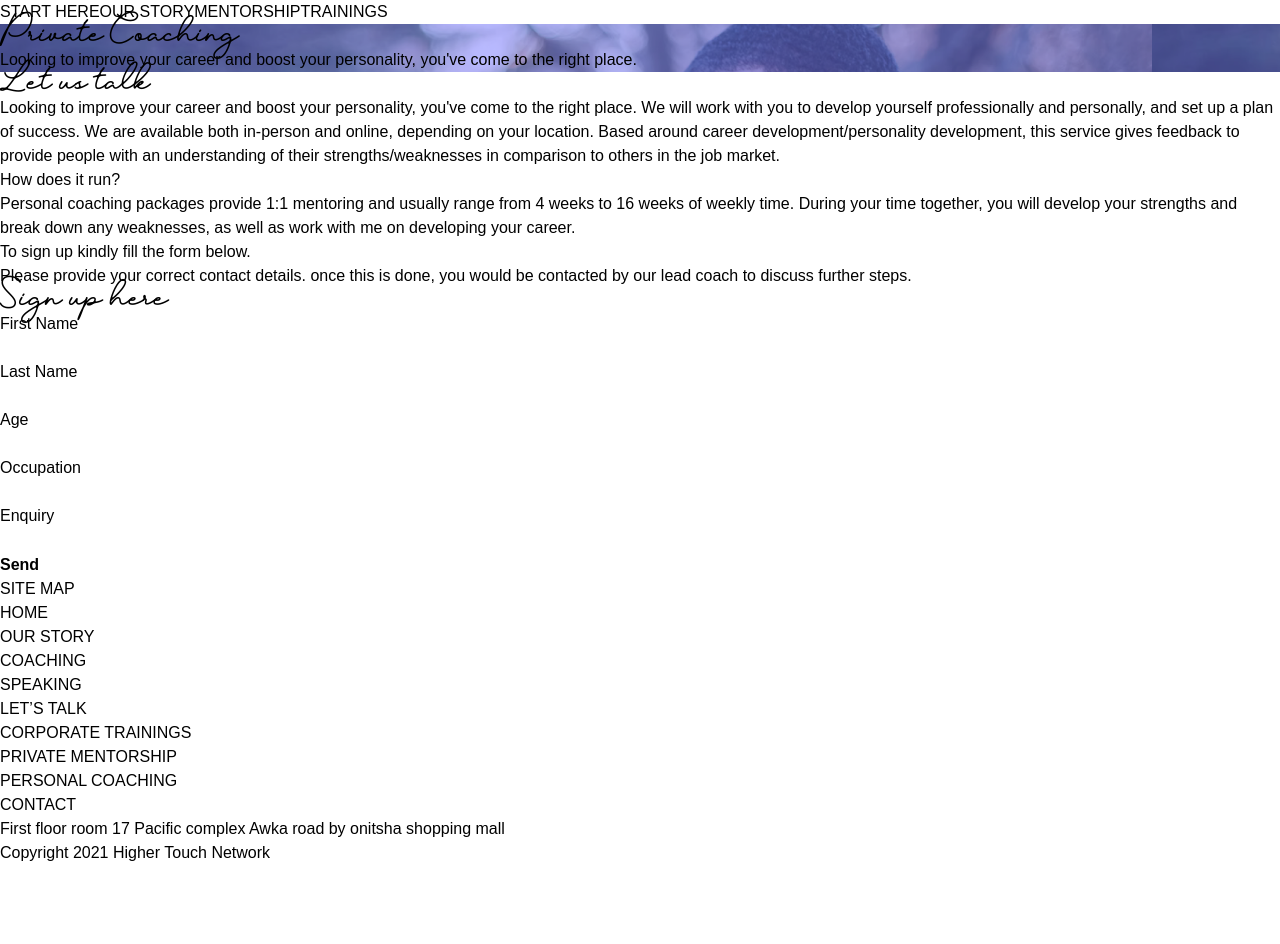
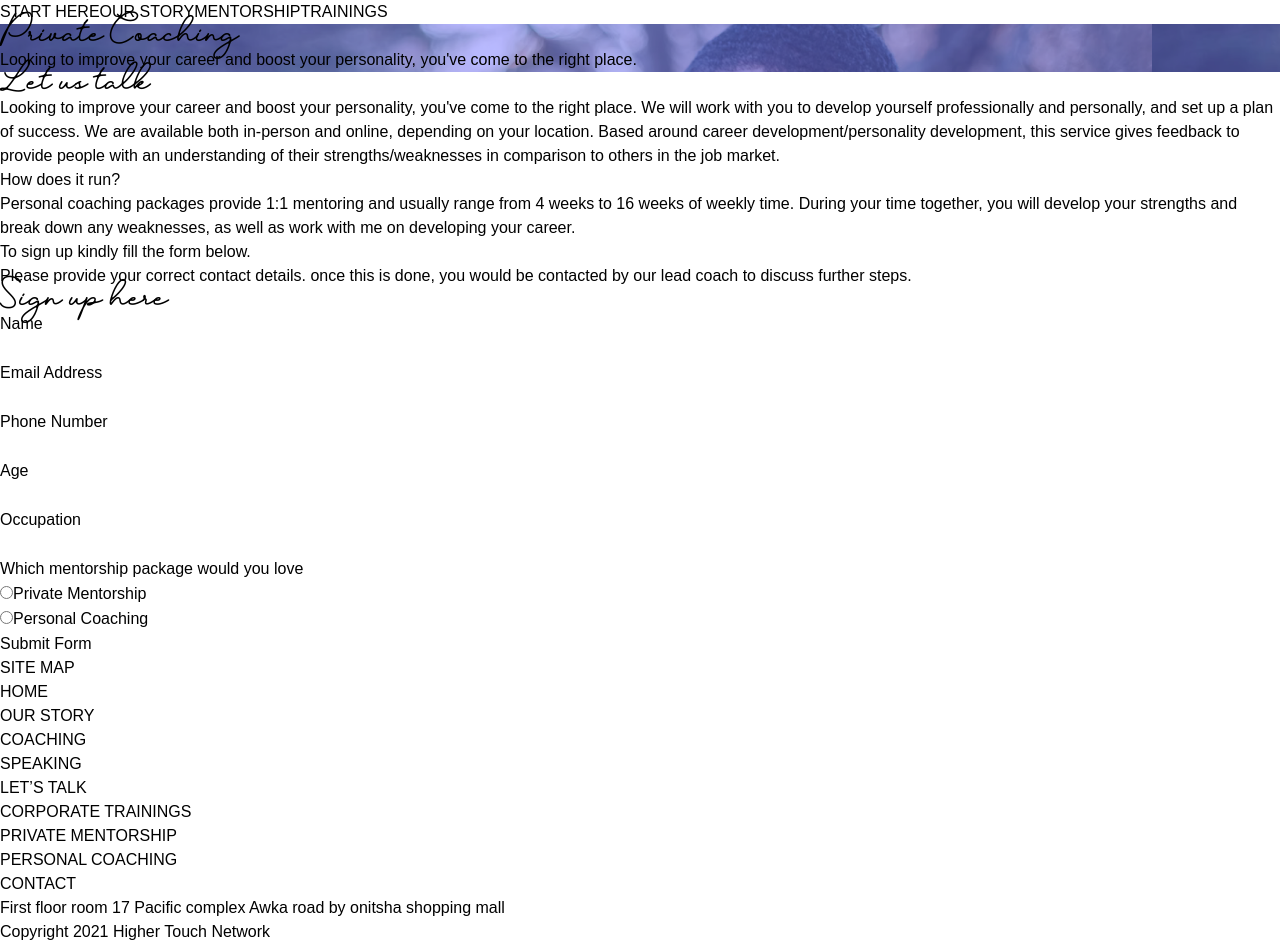
Before and after one commit to Tochi-Nwachukwu/HTN, a React (Vite) app: page /private-coaching in a window 1280 px wide. Before the commit the page ends 865 px from the top, so only its background shows below. Built offline with nearby package versions, Linux system fonts and the light colour scheme; the HTML template or start-up script is replaced by a standard one.

Commit message:
Added in serverless contact form

```diff
--- a/package.json
+++ b/package.json
@@ -7,6 +7,8 @@
     "preview": "vite preview"
   },
   "dependencies": {
+    "axios": "^0.24.0",
+    "emailjs-com": "^3.2.0",
     "react": "^17.0.2",
     "react-dom": "^17.0.2",
     "react-router-dom": "^5.3.0"
--- a/src/App.css
+++ b/src/App.css
@@ -18,11 +18,26 @@ button {
   font-weight: bold;
 }
 
-
-ul{
+ul {
   font-family: "Poppins", sans-serif;
 }
 
-*{
+* {
   transition: all 0.3s ease;
 }
+
+/* Chrome, Safari, Edge, Opera */
+input::-webkit-outer-spin-button,
+input::-webkit-inner-spin-button {
+  -webkit-appearance: none;
+  margin: 0;
+}
+
+/* Firefox */
+input[type="number"] {
+  -moz-appearance: textfield;
+}
+
+input, label {
+  font-family: "Poppins", sans-serif;
+}
--- a/src/components/ContactForm.jsx
+++ b/src/components/ContactForm.jsx
@@ -1,24 +1,138 @@
-import React from "react";
+import React, { useState } from "react";
+import axios from "axios";
+import emailjs from "emailjs-com";
 
 function ContactForm() {
+  const API =
+    "https://li87y3kq6a.execute-api.us-east-1.amazonaws.com/dev/email/send";
+
+  const [name, setName] = useState("");
+  const [age, setAge] = useState();
+  const [phone, setPhone] = useState();
+  const [email, setEmail] = useState("");
+  const [occupation, setOccupation] = useState("");
+  const [mentorship, setMentorship] = useState("Private Mentorship");
+
+  const getName = (e) => {
+    setName(e.target.value);
+  };
+  const getAge = (e) => {
+    setAge(e.target.value);
+  };
+  const getPhoneNumber = (e) => {
+    setPhone(e.target.value);
+  };
+  const getOccupation = (e) => {
+    setOccupation(e.target.value);
+  };
+  const getMentorship = (e) => {
+    setMentorship(e.target.value);
+  };
+  const getEmail = (e) => {
+    setEmail(e.target.value);
+  };
+
+  const payload = {
+    name: name,
+    email: email,
+    content: {
+      title: "Enquiry E-mail to Higher Touch Network",
+      body: `Hi Uche, my name is ${name}.I am ${age} years old. My occupation is ${occupation}. I would like to enroll for the ${mentorship} package. You can reach me on this number : ${phone}`,
+    },
+  };
+
+  function sendMail(e) {
+    e.preventDefault();
+    emailjs
+      .sendForm(
+        "service_aydyvfl",
+        "template_vqa6x4w",
+        e.target,
+        "user_rXVRHJW6N4xVZUrPrHEOa"
+      )
+      .then((res) => {
+        console.log(res);
+      })
+      .catch((err) => {
+        console.log(err);
+      });
+  }
+
   return (
     <div className="flex justify-center my-16 ">
-      <form className="sm:w-1/2 w-full px-4" action="">
-        <p className="mb-4 ">First Name</p>
-        <input type="text" className="w-full p-4 bg-gray-200 mb-6" />
-        <p className="mb-4 ">Last Name</p>
-        <input type="text" className="w-full p-4 bg-gray-200 mb-6" />
+      <form className="sm:w-1/2 w-full px-4" onSubmit={sendMail}>
+        <p className="mb-4 ">Name</p>
+        <input
+          onChange={getName}
+          type="text"
+          name="name"
+          className="w-full p-4 bg-gray-200 mb-6"
+        />
+        <p className="mb-4 ">Email Address</p>
+        <input
+          onChange={getEmail}
+          type="email"
+          name="user_email"
+          className="w-full p-4 bg-gray-200 mb-6"
+        />
+        <p className="mb-4 ">Phone Number</p>
+        <input
+          onChange={getPhoneNumber}
+          type="text"
+          name="user_number"
+          className="w-full p-4 bg-gray-200 mb-6"
+        />
         <p className="mb-4 ">Age</p>
-        <input type="number" className="w-full p-4 bg-gray-200 mb-6" />
+        <input
+          onChange={getAge}
+          type="number"
+          name="user_age"
+          className="w-full p-4 bg-gray-200 mb-6"
+        />
         <p className="mb-4 ">Occupation</p>
-        <input type="text" className="w-full p-4 bg-gray-200 mb-6" />
-        <p className="mb-4 ">Enquiry</p>
-        <input type="text" className="w-full p-4 bg-gray-200 mb-6" />
+        <input
+          onChange={getOccupation}
+          type="text"
+          name="user_occupation"
+          className="w-full p-4 bg-gray-200 mb-6"
+        />
+        <p className="mb-4 ">Which mentorship package would you love</p>
+        <div className="flex flex-col">
+          <div className="w-full">
+            <input
+              type="radio"
+              id="Private-Mentorship"
+              name="mentorship_package"
+              value="Private Mentorship"
+              onChange={getMentorship}
+              className="p-4 mr-4 bg-gray-200 mb-6"
+            />
+            <label className=" text-normal" for="Private-Mentorship">
+              Private Mentorship
+            </label>
+          </div>
+          <div className="w-full">
+            <input
+              type="radio"
+              id="Personal-Coaching"
+              name="mentorship_package"
+              value="Personal Coaching"
+              onChange={getMentorship}
+              className="p-4 mr-4 bg-gray-200 mb-6"
+            />
+            <label className=" text-normal" for="Personal-Coaching">
+              Personal Coaching
+            </label>
+          </div>
+        </div>
 
         <div className="flex justify-end">
-          <button className="sm:py-6 py-4 sm:px-16 px-6 bg-[#FFD945]">
-            Send
-          </button>
+          <input
+            type="submit"
+            value="Submit Form"
+            className="sm:py-6 py-4 sm:px-16 px-6 bg-[#FFD945]"
+
+          />
         </div>
       </form>
     </div>
@@ -26,3 +140,11 @@ function ContactForm() {
 }
 
 export default ContactForm;
+
+// const validateEmail = (email) => {
+//   return String(email)
+//     .toLowerCase()
+//     .match(
+//       /^(([^<>()[\]\\.,;:\s@"]+(\.[^<>()[\]\\.,;:\s@"]+)*)|(".+"))@((\[[0-9]{1,3}\.[0-9]{1,3}\.[0-9]{1,3}\.[0-9]{1,3}\])|(([a-zA-Z\-0-9]+\.)+[a-zA-Z]{2,}))$/
+//     );
+// };
```
Also changed, not shown: 1 other file (tests, documents, lock files or other folders).
